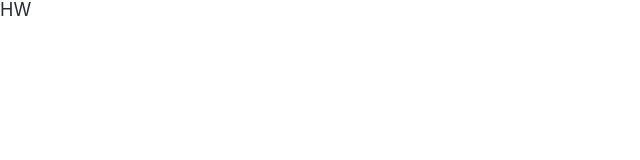
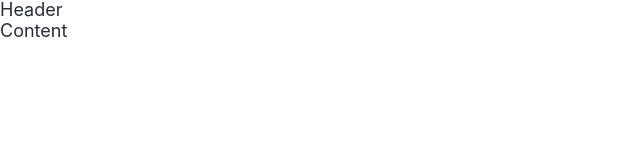
Before and after one commit to jigargosar/broadcast, a React app: page / in a window 1280 px wide. Shown: the top 160 px of the page, without its empty margins (0-640 px from the left). Built offline with nearby package versions, Linux system fonts and the light colour scheme; the HTML template or start-up script is replaced by a standard one.

Commit message:
scaffold

```diff
--- a/src/App.jsx
+++ b/src/App.jsx
@@ -1,5 +1,10 @@
 import React from 'react'
 
 export function App() {
-  return <div>HW</div>
+  return (
+    <div>
+      <div>Header</div>
+      <div>Content</div>
+    </div>
+  )
 }
```
